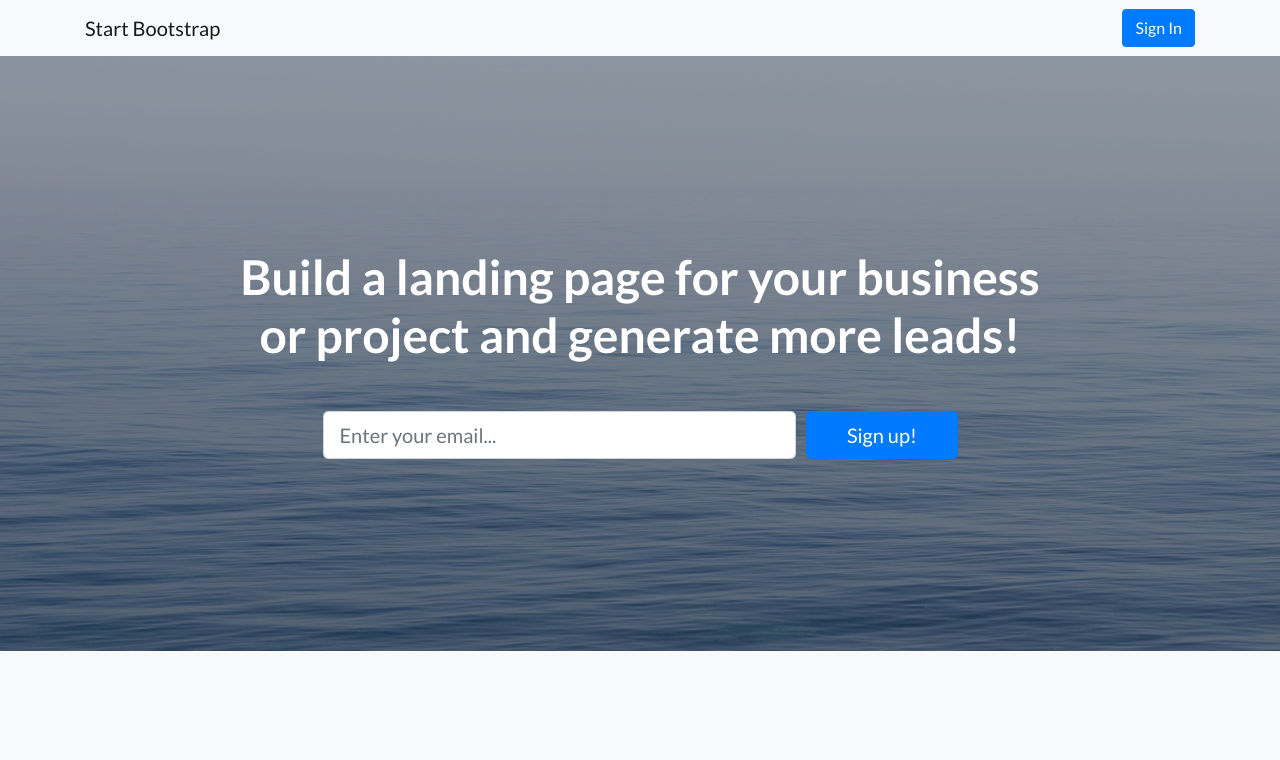
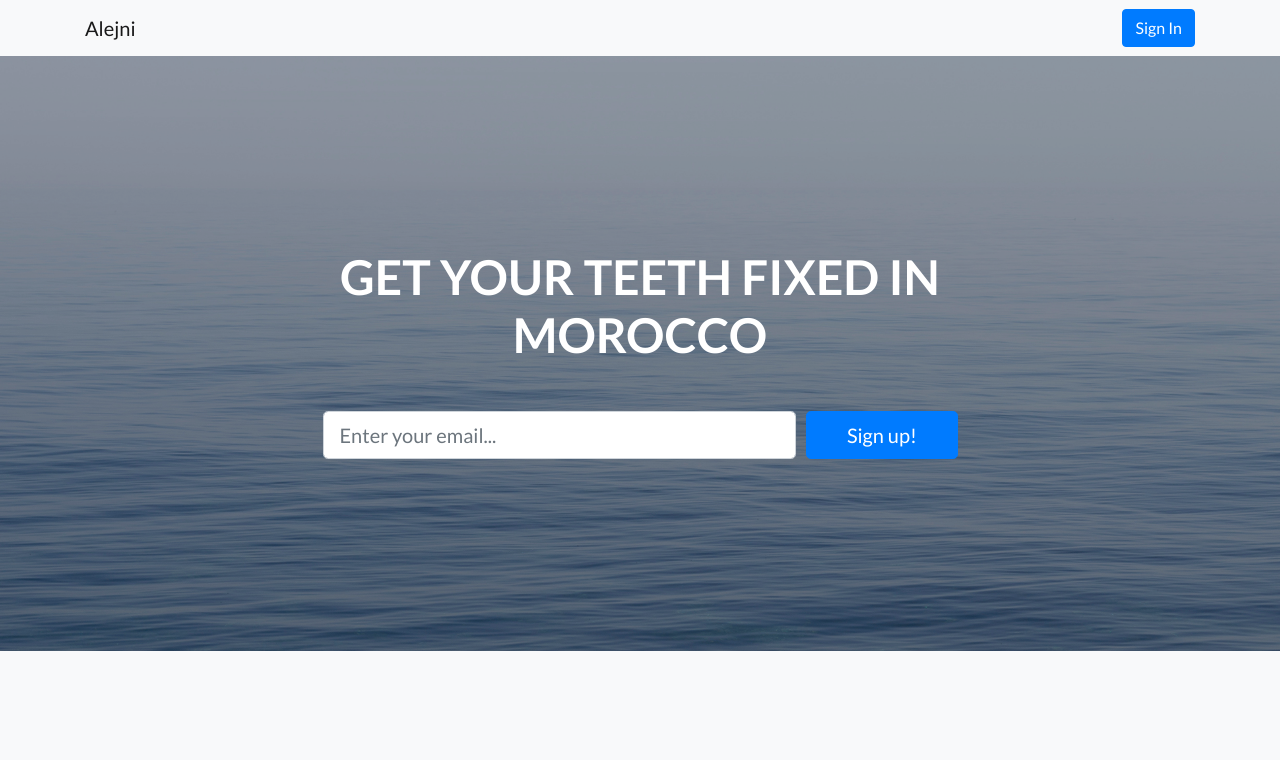
Before and after one commit to theotherparvez/landingpage, a website: page index.html in a window 1280 px wide. Shown: the top 760 px of the page. Drawn offline with Linux system fonts and the light colour scheme.

Commit message:
title change

```diff
--- a/index.html
+++ b/index.html
@@ -28,7 +28,7 @@
     <!-- Navigation -->
     <nav class="navbar navbar-light bg-light static-top">
       <div class="container">
-        <a class="navbar-brand" href="#">Start Bootstrap</a>
+        <a class="navbar-brand" href="#">Alejni</a>
         <a class="btn btn-primary" href="#">Sign In</a>
       </div>
     </nav>
@@ -39,7 +39,7 @@
       <div class="container">
         <div class="row">
           <div class="col-xl-9 mx-auto">
-            <h1 class="mb-5">Build a landing page for your business or project and generate more leads!</h1>
+            <h1 class="mb-5">GET YOUR TEETH FIXED IN MOROCCO</h1>
           </div>
           <div class="col-md-10 col-lg-8 col-xl-7 mx-auto">
             <form>
```
